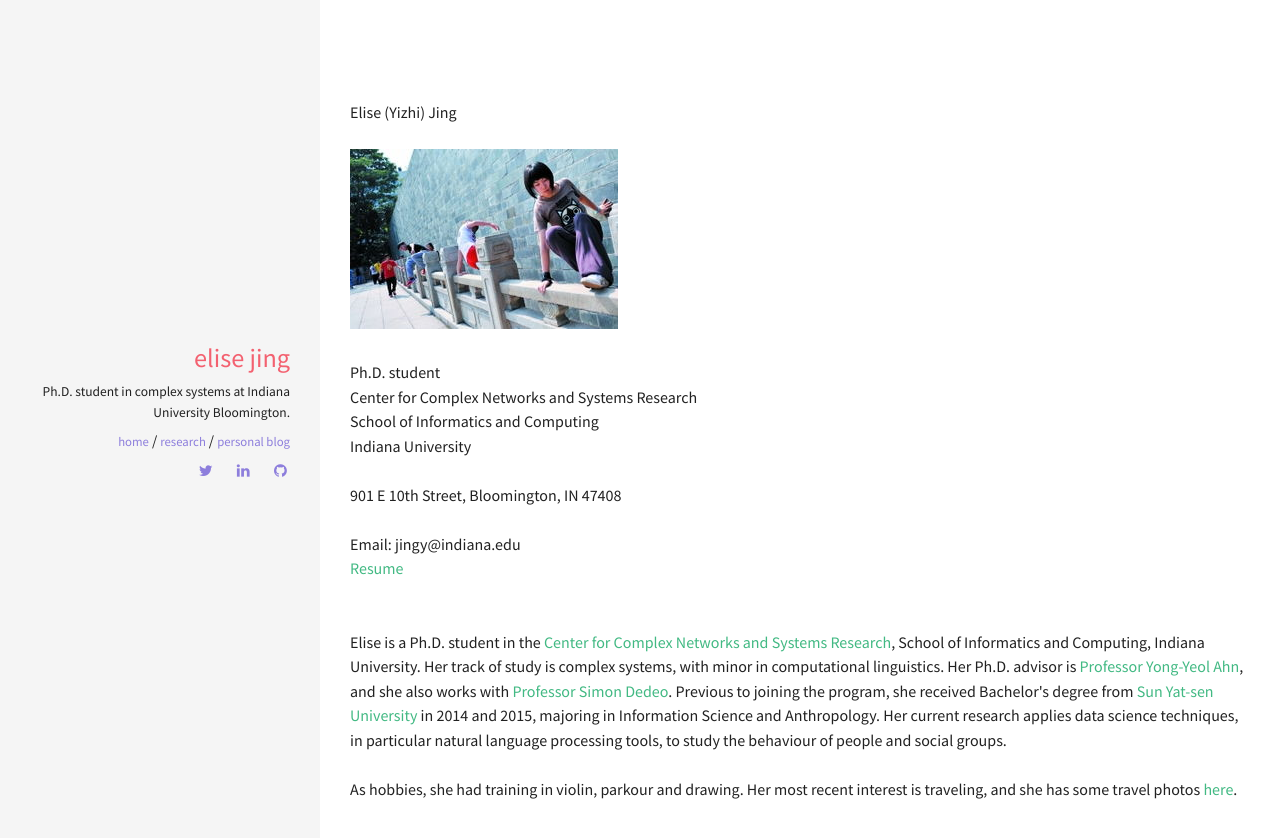
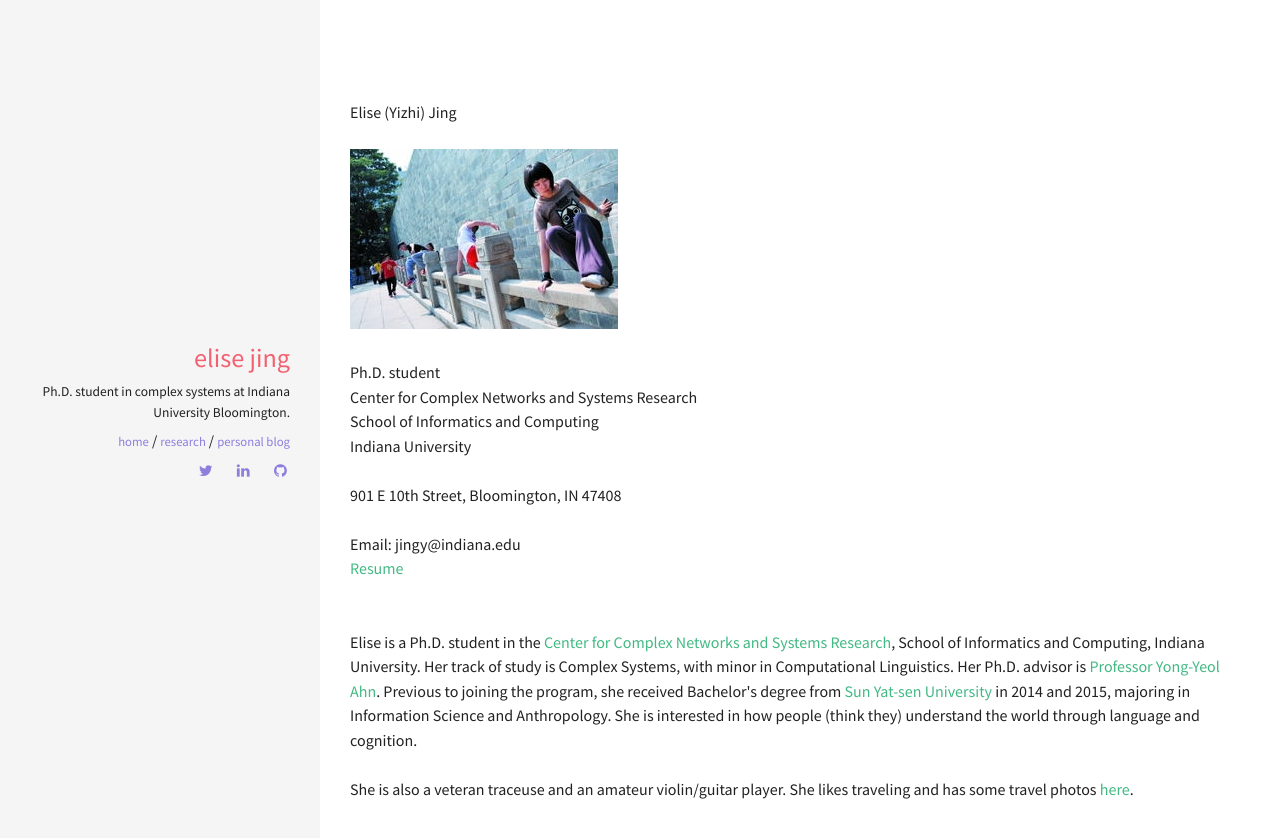
Before and after one commit to yzjing/yzjing.github.io, a Jekyll site: the page built from index.html, in a window 1280 px wide. Shown: the top 838 px of the page. Built offline with Jekyll 4.4.1, drawn with Linux system fonts in a browser that asks for light colours.

Commit message:
update personal intro

```diff
--- a/index.html
+++ b/index.html
@@ -32,11 +32,11 @@ Email: jingy@indiana.edu
 <br>
 <br>
 <br>
-Elise is a Ph.D. student in the <a href="http://cnets.indiana.edu/">Center for Complex Networks and Systems Research</a>, School of Informatics and Computing, Indiana University. Her track of study is complex systems, with minor in computational linguistics. Her Ph.D. advisor is <a href="http://yongyeol.com/">Professor Yong-Yeol Ahn</a>, and she also works with <a href="http://tuvalu.santafe.edu/~simon/"> Professor Simon Dedeo</a>. Previous to joining the program, she received Bachelor's degree from <a href="http://www.sysu.edu.cn/2012/en/index.htm">Sun Yat-sen University</a> in 2014 and 2015, majoring in Information Science and Anthropology. Her current research applies data science techniques, in particular natural language processing tools, to study the behaviour of people and social groups.
+Elise is a Ph.D. student in the <a href="http://cnets.indiana.edu/">Center for Complex Networks and Systems Research</a>, School of Informatics and Computing, Indiana University. Her track of study is Complex Systems, with minor in Computational Linguistics. Her Ph.D. advisor is <a href="http://yongyeol.com/">Professor Yong-Yeol Ahn</a>. Previous to joining the program, she received Bachelor's degree from <a href="http://www.sysu.edu.cn/2012/en/index.htm">Sun Yat-sen University</a> in 2014 and 2015, majoring in Information Science and Anthropology. She is interested in how people (think they) understand the world through language and cognition.
 
 <br>
 <br>
-As hobbies, she had training in violin, parkour and drawing. Her most recent interest is traveling, and she has some travel photos <a href="https://www.flickr.com/photos/145842521@N04/albums">here</a>.
+She is also a veteran traceuse and an amateur violin/guitar player. She likes traveling and has some travel photos <a href="https://www.flickr.com/photos/145842521@N04/albums">here</a>.
 <br>
 <br>
 <br>
```
Also changed, not shown: 2 other files.
